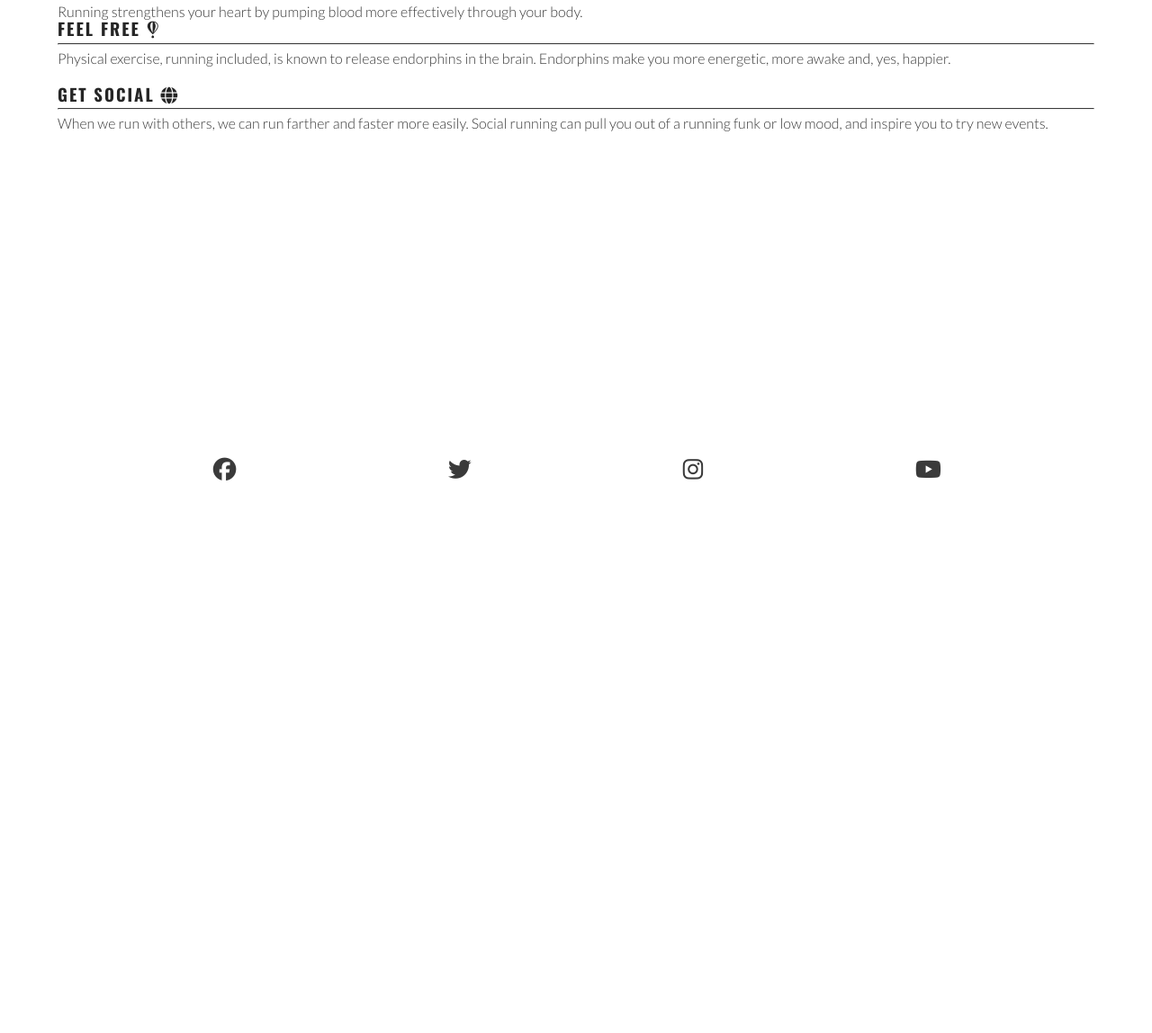
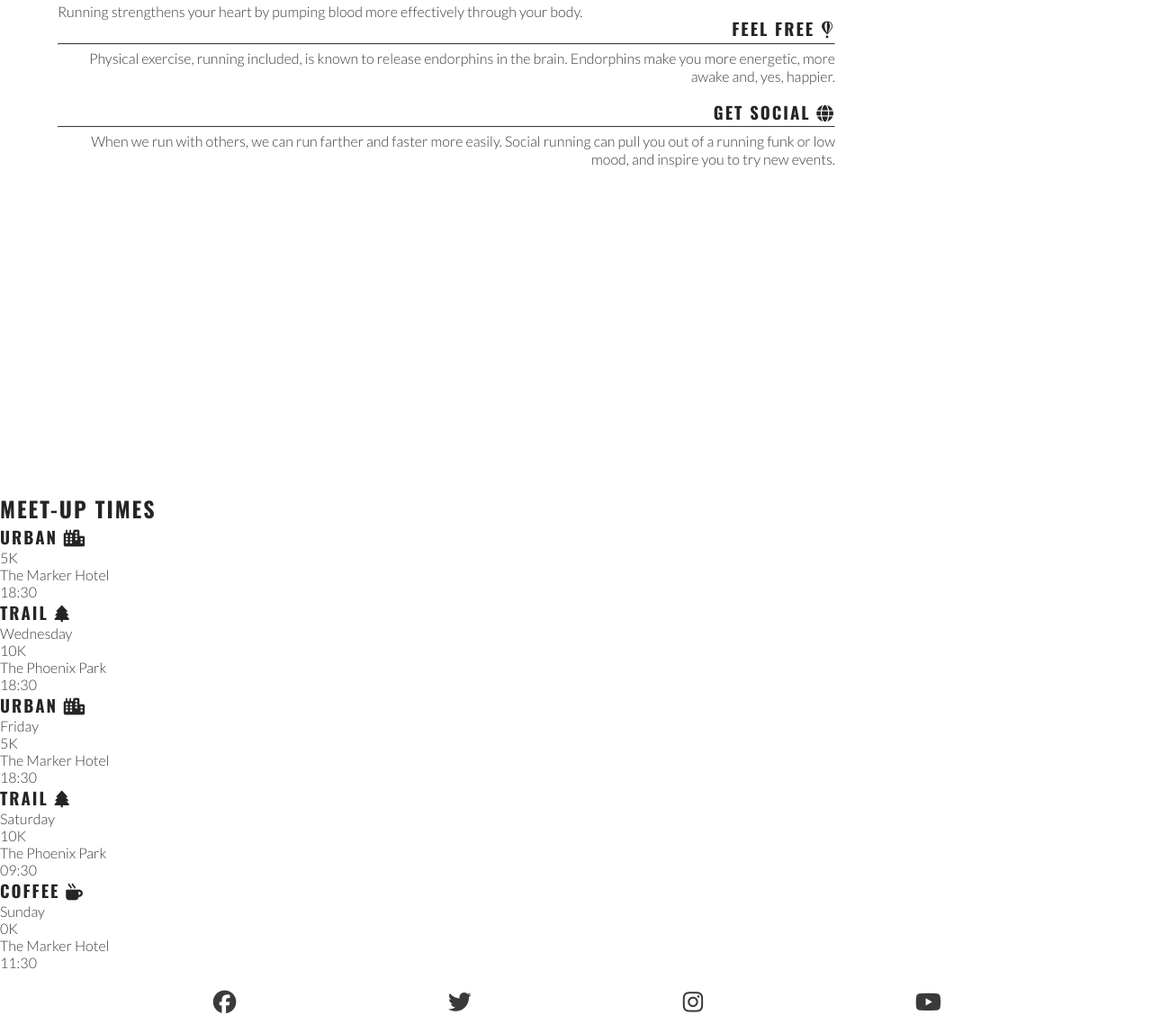
Before and after one commit to Matildadl/Love-Running1, a plain HTML site: page index.html in a window 1280 px wide. Shown: the part 879-2027 px from the top of the page at 90% size. Before the commit the page ends 1435 px from the top, so only its background shows below. Drawn offline with nearby package versions, Linux system fonts and the light colour scheme.

Commit message:
make the meet ups

```diff
--- a/assets/css/style.css
+++ b/assets/css/style.css
@@ -147,12 +147,12 @@ hr {
     background: url('../images/reasons-image.webp') no-repeat top center / cover;
     height: 90vW;
     width: 90vw
-    margin-bottom: 20px;
+    margin-bottom; 20px;
     border-radius: 50%;
     max-width: 300px;
     max-height: 300px;
-
-}#benefits-image {
+}
+#benefits-image {
     display: flex;
     align-items: center;
     justify-content: center;
@@ -196,6 +196,20 @@ hr {
         width: 300px;
         right: 50px;
     }
+    #benefits-physical,
+    #benefits-mental {
+        display: flex;
+        flex-direction: column;
+        width: 100%;
+    }
+    #benefits-physical > div,
+    #benefits-mental > div {
+        width: 75%;
+    }
+    #benefits-mental > div{
+        text-align: end;
+        align-self: flex-end;
+    }
 }
 /* Large devices (laptops and desktops 992px and up) */
 @media screen and(min-width 992px){
@@ -204,3 +218,26 @@ hr {
     }
 
 }
+@media screen and (min-width: 1200px) {
+    /* Reason section*/
+    #benefits {
+        display: flex;
+        flex-direction: row;
+    }
+    #benefits > div {
+        flex: 1;
+    }
+    #benefits-image {
+        order: 0
+    }
+    #benefits-mental {
+        order: 1;
+    }
+    #benefits-mental > div {
+        align-self: flex-start;
+    }
+    #benefits-physical > div {
+        align-self: flex-end;
+
+    }
+}
--- a/index.html
+++ b/index.html
@@ -74,6 +74,46 @@
                 </div>
             </div>
         </section>
+        <section id="meetups">
+            <h2>Meet-Up Times</h2>
+            <div id="times">
+                <div>
+                    <h3>Urban <i class="fa-solid fa-city"></i></h3>
+                    <pMonday></p>
+                    <p>5K</p>
+                    <p>The Marker Hotel</p>
+                    <p>18:30</p>
+                </div>
+                <div>
+                    <h3>Trail <i class="fa-solid fa-tree"></i></h3>
+                    <p>Wednesday</p>
+                    <p>10K</p>
+                    <p>The Phoenix Park</p>
+                    <p>18:30</p>
+                </div>
+                <div>
+                    <h3>Urban <i class="fa-solid fa-city"></i></h3>
+                    <p>Friday</p>
+                    <p>5K</p>
+                    <p>The Marker Hotel</p>
+                    <p>18:30</p>
+                </div>
+                <div>
+                    <h3>Trail <i class="fa-solid fa-tree"></i></h3>
+                    <p>Saturday</p>
+                    <p>10K</p>
+                    <p>The Phoenix Park</p>
+                    <p>09:30</p>
+                </div>
+                <div>
+                    <h3>Coffee <i class="fa-solid fa-mug-hot"></i></h3>
+                    <p>Sunday</p>
+                    <p>0K</p>
+                    <p>The Marker Hotel</p>
+                    <p>11:30</p>
+                </div>
+            </div>
+        </section>
     </main>
     <!--Footer-->
     <footer>
```
Also changed, not shown: assets/images/dublin-city.webp (added).
